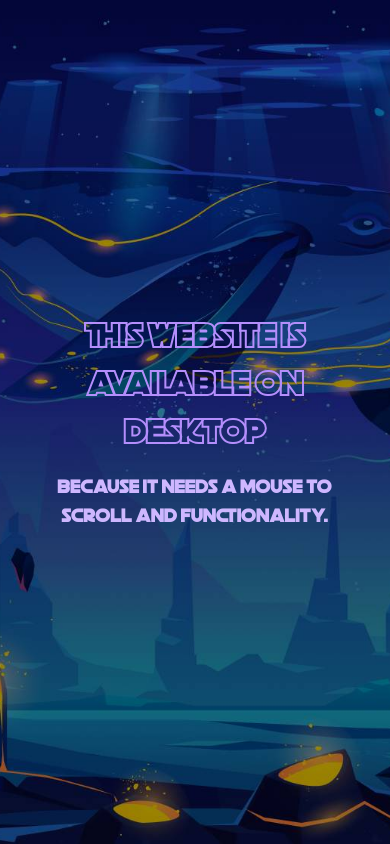
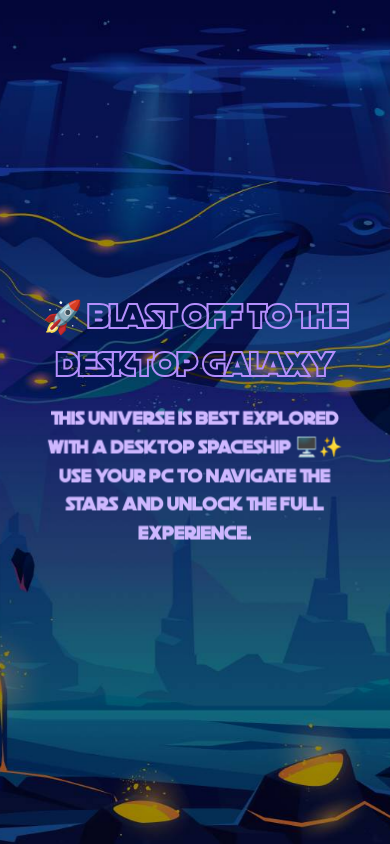
Before and after one commit to Johnell-Empuerto/Johnell-Intergalactic-Portfolio, a React (Vite) app: page / in a window 390 px wide. Built offline with nearby package versions, Linux system fonts and the light colour scheme; a web font is replaced by a local one.

Commit message:
added animation on mobile version

```diff
--- a/src/App.jsx
+++ b/src/App.jsx
@@ -379,8 +379,9 @@ const App = () => {
   if (!isDesktop) {
     return (
       <div className="mobile-message">
-        <h1>This website is available on desktop</h1>
-        <p>Because it needs a mouse to scroll and functionality.</p>
+        <h2>🚀 Blast Off to the Desktop Galaxy</h2>
+        <p>This universe is best explored with a desktop spaceship 🖥️✨
+      Use your PC to navigate the stars and unlock the full experience.</p>
       </div>
     );
   }
--- a/src/css/style.css
+++ b/src/css/style.css
@@ -1458,14 +1458,14 @@ gap: 10px;
 /* ===============================Mobile Message CSS===================== */
 /* Add to style.css or mediaquery.css */
 
-/* Styles for the mobile/tablet message */
+/* ===== MOBILE/TABLET MESSAGE WITH STAR WARS ENTRANCE ===== */
 .mobile-message {
   display: flex;
   flex-direction: column;
   justify-content: center;
   align-items: center;
   height: 100dvh;
-  background: url("../assets/works_bg.png"); /* Dark space theme */
+  background: url("../assets/works_bg.png");
   color: #fff;
   text-align: center;
   padding: 2rem;
@@ -1473,9 +1473,20 @@ gap: 10px;
   background-position: center;
   background-size: cover;
   background-repeat: no-repeat;
-}
-
-.mobile-message h1 {
+  perspective: 600px; /* Needed for 3D effect */
+  overflow: hidden;
+}
+
+.mobile-message h2,
+.mobile-message p {
+  animation: starwarsEntrance 5s ease-out forwards;
+  transform-origin: 50% 100%;
+  opacity: 0;
+}
+
+/* Different entrance delays */
+.mobile-message h2 {
+  animation-delay: 0.3s;
   font-size: 2rem;
   color: transparent;
   -webkit-text-stroke: 2px #b48efc;
@@ -1483,9 +1494,30 @@ gap: 10px;
 }
 
 .mobile-message p {
+  animation-delay: 0.8s;
   font-size: 1.2rem;
   color: #CEB7FF;
 }
+
+/* 3D Entrance and Settle Animation */
+@keyframes starwarsEntrance {
+  0% {
+    transform: rotateX(25deg) translateY(200px) scale(1.3);
+    opacity: 0;
+  }
+  30% {
+    opacity: 1;
+  }
+  70% {
+    transform: rotateX(25deg) translateY(-20px) scale(1);
+    opacity: 1;
+  }
+  100% {
+    transform: rotateX(0deg) translateY(0) scale(1);
+    opacity: 1;
+  }
+}
+
 /* ===============================Mobile Message CSS End ================== */
 
 /* ===============================Media Queries===================== */
```
